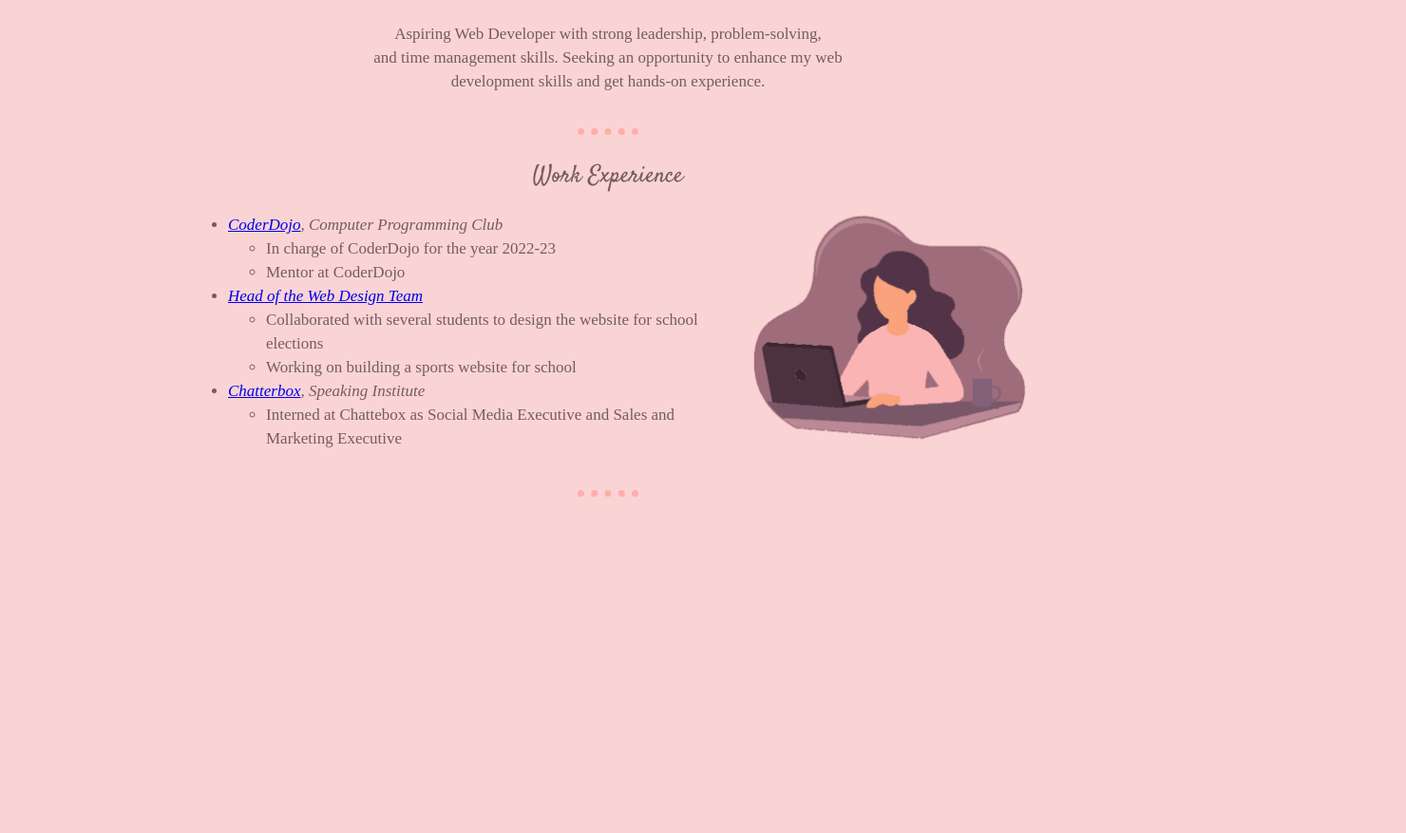
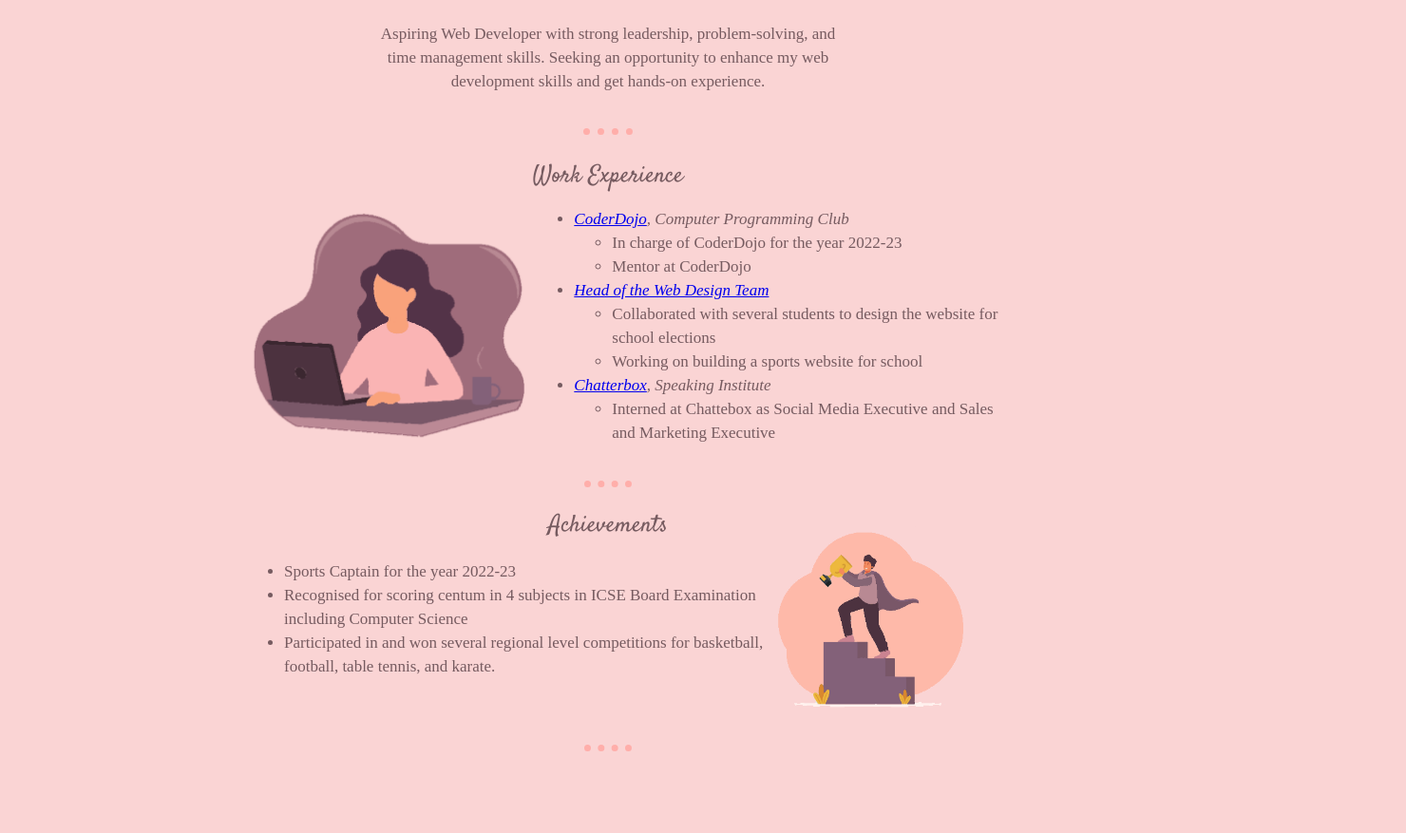
Before and after one commit to vidhijalan27/Personal-Website, a plain HTML site: page index.html in a window 1280 px wide. Shown: the part 1494-2371 px from the top of the page at 95% size, 1480 px wide, since content can reach past the window. Before the commit the page ends 2328 px from the top, so only its background shows below. Drawn offline with Linux system fonts and the light colour scheme.

Commit message:
Add files via upload

```diff
--- a/css/styles.css
+++ b/css/styles.css
@@ -11,6 +11,7 @@ body{
   padding-top: 50px;
   color: #765b60;
   font-family: Times New Roman;
+  width: 40%;
 }
 .bio {
   padding-top: 20px;
@@ -21,6 +22,7 @@ body{
 .Middle2 {
   padding-top: 5px;
   color:#765b60;
+  width: 65%;
 }
 ul {
   position: relative;
@@ -33,17 +35,47 @@ ul {
   position: relative;
   bottom: 20px;
 }
+.w {
+  position: relative;
+  bottom: 35px;
+}
 .mainlist {
-  bottom: 320px;
-  left: 200px;
   line-height: 25px;
   font-size: 17px;
 }
 .comp {
+  height: 300px;
+}
+.rule1 {
+  width: 10%;
+}
+.rule2 {
   position: relative;
-  height: 300px;
-  left: 280px;
-  bottom: 30px;
+  bottom: 35px;
+  width: 6%;
+}
+
+.Middle3 {
+  color: #765b60;
+  width: 60%;
+}
+.achieve {
+  font-size: 25px;
+  font-family: Satisfy;
+  position: relative;
+  bottom: 45px;
+}
+.achievements {
+  height: 200px;
+}
+.a {
+  position: relative;
+  bottom: 95px;
+}
+.rule3 {
+  position: relative;
+  bottom: 75px;
+  width: 6.4%;
 }
 hr {
   background-color: #FAD4D4;
@@ -51,11 +83,6 @@ hr {
   border-top-style: dotted;
   border-color: #ffaeaa;
   border-width: 7px;
-  width: 5%;
-}
-.rule2 {
-  position: relative;
-  bottom: 295px;
 }
 .heading {
   margin-top: 0;
--- a/index.html
+++ b/index.html
@@ -24,12 +24,15 @@
     </div>
     <div class="Middle1">
       <img class="vidhi" src="Vidhi-modified.png" alt="">
-      <p class="bio">Aspiring Web Developer with strong leadership, problem-solving,<br />and time management skills. Seeking an opportunity to enhance my web<br />development skills and get hands-on experience.</p>
-      <hr size="10" noshade />
+      <p class="bio">Aspiring Web Developer with strong leadership, problem-solving, and time management skills. Seeking an opportunity to enhance my web development skills and get hands-on experience.</p>
+      <hr class="rule1" size="10" noshade />
     </div>
     <div class="Middle2">
       <p class="Work">Work Experience</p>
-      <img class="comp" src="work.png" alt="">
+      <table class="w">
+        <tr>
+          <td><img class="comp" src="work.png" alt=""></td>
+          <td>
            <ul class="mainlist">
             <li>
               <em><a href="https://www.instagram.com/coderdojo.chennai/">CoderDojo</a>, Computer Programming Club</em>
@@ -41,18 +44,36 @@
             <li>
               <em><a href="https://www.instagram.com/p/Cc6ZmIcs5HB/">Head of the Web Design Team</a></em>
               <ul>
-            <li>Collaborated with several students to design the website for school<br />elections</li>
+                <li>Collaborated with several students to design the website for school elections</li>
                 <li>Working on building a sports website for school</li>
               </ul>
             </li>
             <li>
               <em><a href="https://www.instagram.com/chatterboxspeakerinstitute/?hl=en">Chatterbox</a>, Speaking Institute</em>
               <ul>
-            <li>Interned at Chattebox as Social Media Executive and Sales and<br />Marketing Executive</li>
+                <li>Interned at Chattebox as Social Media Executive and Sales and Marketing Executive</li>
               </ul>
             </li>
           </ul>
+         </td>
+        </tr>
+      </table>
      <hr class="rule2" size="10" noshade />
+    </div>
+    <div class="Middle3">
+      <p class="achieve">Achievements</p>
+      <table class="a">
+        <tr>
+          <td><ul class="mainlist">
+            <li>Sports Captain for the year 2022-23</li>
+            <li>Recognised for scoring centum in 4 subjects in ICSE Board Examination including Computer Science</li>
+            <li>Participated in and won several regional level competitions for basketball, football, table tennis, and karate.</li>
+          </ul></td>
+          <td><img class="achievements" src="achievements.png" /></td>
+        </tr>
+      </table>
+      <hr class="rule3" size="10" noshade />
+
     </div>
    </center>
   </body>
```
Also changed, not shown: achievements.png (added). Lines whose indentation alone changed are shown as unchanged.
